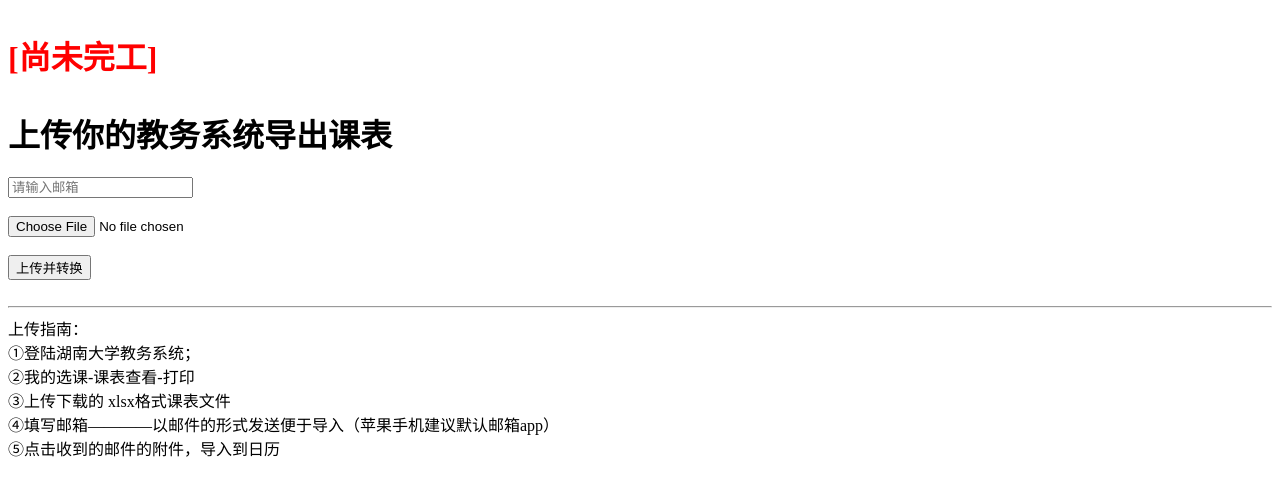
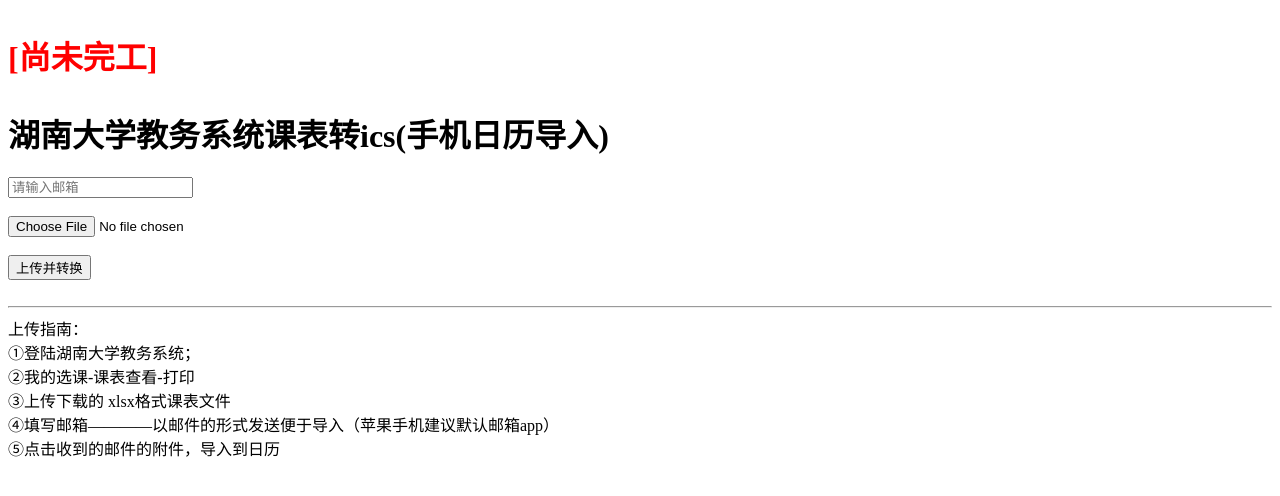
Before and after one commit to jiananlan/HNU_schedule_generater, a plain HTML site: page docs/index.html in a window 1280 px wide. Drawn offline with Linux system fonts and the light colour scheme.

Commit message:
Update index.html

```diff
--- a/docs/index.html
+++ b/docs/index.html
@@ -5,7 +5,7 @@
   <title>湖南大学教务系统课表转ics(手机日历导入)</title>
 </head>
 <body>
-  <h1><p style="color: red;">[尚未完工]</p>上传你的教务系统导出课表</h1>
+  <h1><p style="color: red;">[尚未完工]</p>湖南大学教务系统课表转ics(手机日历导入)</h1>
   <form id="uploadForm">
     <input type="email" name="email" placeholder="请输入邮箱" required><br><br>
     <input type="file" name="file" accept=".xls,.xlsx" required><br><br>
```
